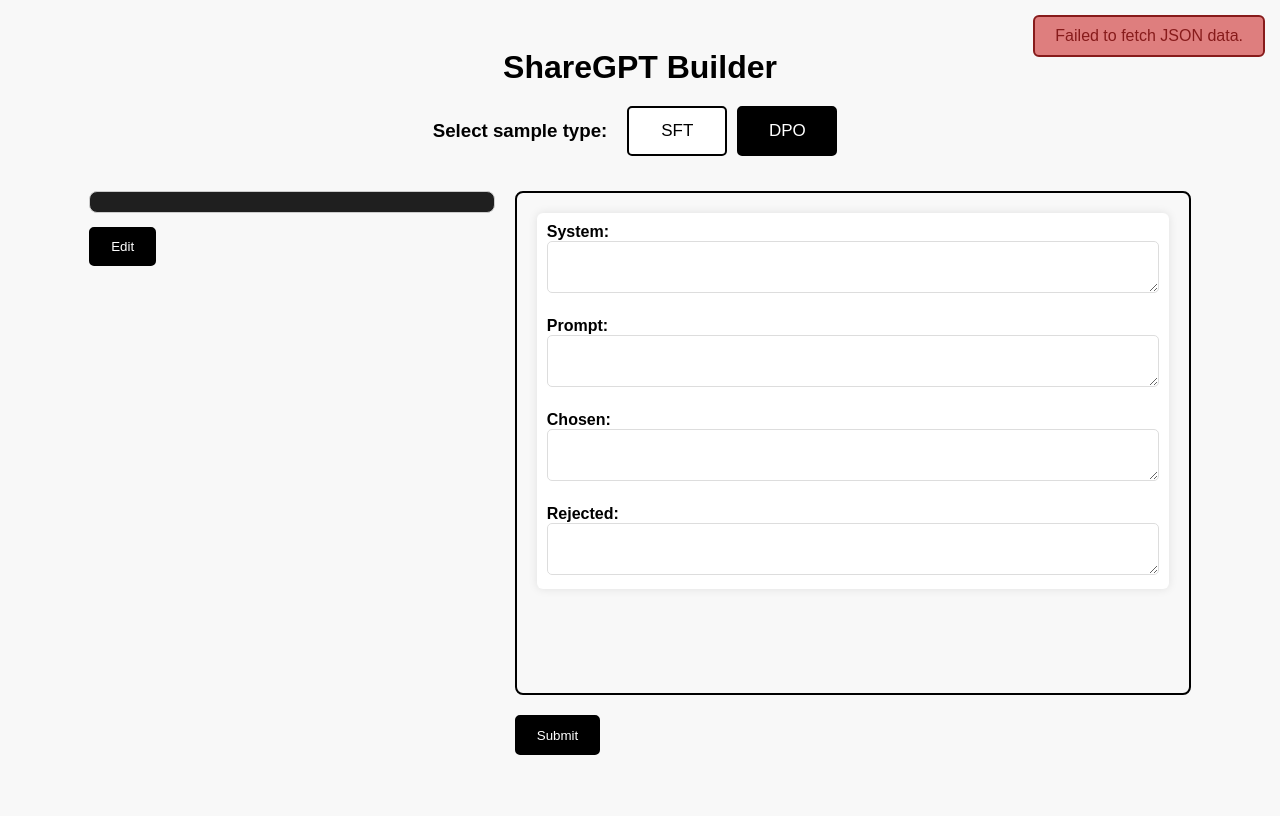
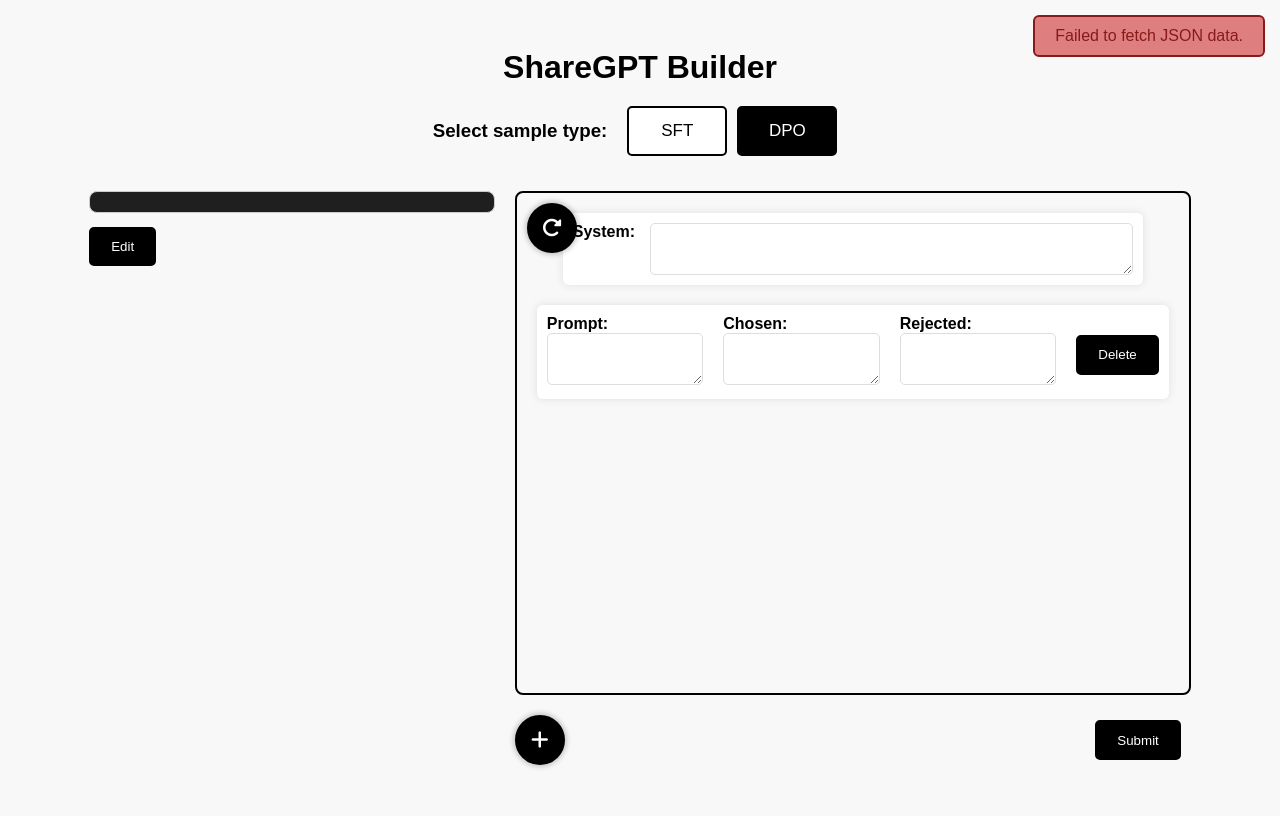
Before and after one commit to teknium1/ShareGPT-Builder, a Flask app: page / in a window 1280 px wide, after a click on "DPO". Run offline with Flask 2, Linux system fonts and the light colour scheme; data that the repository does not hold is empty.

Commit message:
Adding turns in DPO

```diff
--- a/app.py
+++ b/app.py
@@ -16,28 +16,44 @@
     system_prompt = clean_entry(request.form.get('system'))
     user_prompts = [clean_entry(prompt) for prompt in request.form.getlist('user[]')]
     gpt_responses = [clean_entry(response) for response in request.form.getlist('gpt[]')]
+
     data_to_append = {
         'conversations': [{'from': 'system', 'value': system_prompt}],
         'source': 'manual'
     }
+
     for user_prompt, gpt_response in zip(user_prompts, gpt_responses):
         data_to_append['conversations'].extend([
             {'from': 'human', 'value': user_prompt},
             {'from': 'gpt', 'value': gpt_response}
         ])
+
     addJsonData('./sft_data.json', data_to_append)
+
     return redirect(url_for('index', active_tab='sft'))
 
 @app.route('/dpo', methods=['POST'])
 def dpo_form():
+    system_prompt = clean_entry(request.form.get('system'))
+    prompts = request.form.getlist('prompt')
+    chosen_responses = request.form.getlist('chosen')
+    rejected_responses = request.form.getlist('rejected')
+
     data_to_append = {
-        'system': clean_entry(request.form.get('system')),
-        'question': clean_entry(request.form.get('prompt')),
-        'chosen': clean_entry(request.form.get('chosen')),
-        'rejected': clean_entry(request.form.get('rejected')),
+        'system': system_prompt,
+        'conversations': [],
         'source': 'manual'
     }
+
+    for prompt, chosen, rejected in zip(prompts, chosen_responses, rejected_responses):
+        data_to_append['conversations'].append({
+            'prompt': clean_entry(prompt),
+            'chosen': clean_entry(chosen),
+            'rejected': clean_entry(rejected)
+        })
+
     addJsonData('./dpo_data.json', data_to_append)
+
     return "Success", 200
 
 def addJsonData(file_path, data_to_append):
@@ -59,7 +75,7 @@
             return jsonify(json.load(file))
     else:
         with open(file_path, 'w', encoding='utf-8') as file:
-            json.dump(request.get_json(), file, indent=4)
+            json.dump(request.get_json(), file, indent=4, sort_keys=False)
         return jsonify({'message': f'{type.upper()} data updated successfully'})
 
 if __name__ == '__main__':
--- a/static/script.js
+++ b/static/script.js
@@ -12,9 +12,20 @@
     e.preventDefault();
     const form = document.getElementById(tabName === 'sft' ? 'sftForm' : 'dpoForm');
     const formElements = form.elements;
-    const allFieldsFilled = Array.from(formElements).every(el => el.tagName !== 'TEXTAREA' || el.value.trim() !== '');
+    const allFieldsFilled = Array.from(formElements).every(el => {
+        if (el.tagName === 'TEXTAREA') {
+            if (el.id === 'system') {
+                return true;
+            } else {
+                return el.value.trim() !== '';
+            }
+        }
+        return true;
+    });
 
-    if (tabName === 'sft' && document.getElementsByClassName('turn').length <= 1) {
+    const turns = document.getElementById(tabName + 'Turns');
+    const turnElements = turns.getElementsByClassName('turn');
+    if (turnElements.length  === 0) {
         showToast("Please add at least one turn.", 'error');
         return;
     }
@@ -26,10 +37,7 @@
         })
         .then(response => {
             if (response.ok) {
-                form.reset();
-                if (tabName === 'sft') {
-                    resetSFTForm();
-                }
+                resetForm(tabName);
                 openJsonModal(tabName);
                 showToast("Submitted successfully!", 'success');
             } else {
@@ -42,12 +50,17 @@
     }
 }
 
-function resetSFTForm() {
-    const turns = document.getElementById('turns');
+function resetForm(formType) {
+    const form = document.getElementById(formType === 'sft' ? 'sftForm' : 'dpoForm');
+    const turns = document.getElementById(formType + 'Turns');
     const turnElements = turns.getElementsByClassName('turn');
+
+    form.reset()
     while (turnElements.length > 1) {
         turnElements[turnElements.length - 1].remove();
     }
+
+    showToast("Form Resetted", 'success')
 }
 
 function openTab(tabName) {
@@ -68,10 +81,12 @@
 
 document.getElementById("defaultOpen").click();
 
-function addTurn() {
-    const turns = document.getElementById('turns');
+function addTurn(formType) {
+    const turns = document.getElementById(formType + 'Turns');
     const newTurn = document.createElement('div');
     newTurn.classList.add("turn");
+
+    if (formType === 'sft') {
         newTurn.innerHTML = `
             <div>
                 <label for="user">User:</label>
@@ -83,6 +98,24 @@
             </div>
             <button type="button" class="delete-turn" onclick="deleteTurn(this)">Delete</button>
         `;
+    } else {
+        newTurn.innerHTML = `
+            <div>
+                <label for="prompt">Prompt:</label>
+                <textarea id="prompt" name="prompt"></textarea>
+            </div>
+            <div>
+                <label for="chosen">Chosen:</label>
+                <textarea id="chosen" name="chosen"></textarea>
+            </div>
+            <div>
+                <label for="rejected">Rejected:</label>
+                <textarea id="rejected" name="rejected"></textarea>
+            </div>
+            <button type="button" class="delete-turn" onclick="deleteTurn(this)">Delete</button>
+        `;
+    }
+
     turns.appendChild(newTurn);
     turns.scrollTop = turns.scrollHeight;
 }
@@ -97,10 +130,12 @@
     const editJsonBtn = document.getElementById('editJsonBtn');
     const saveJsonBtn = document.getElementById('saveJsonBtn');
 
+    const propertyOrder = type === 'dpo' ? ['system', 'conversations', 'prompt', 'chosen', 'rejected', 'source'] : ['conversations', 'from', 'value', 'source'];
+
     try {
         const response = await fetch(`/${type}_data.json`);
         const data = await response.json();
-        jsonViewer.textContent = JSON.stringify(data, null, 2);
+        jsonViewer.textContent = JSON.stringify(data, propertyOrder, 2);
         hljs.highlightElement(jsonViewer);
 
         editJsonBtn.onclick = () => {
@@ -118,7 +153,7 @@
                     headers: {
                         'Content-Type': 'application/json'
                     },
-                    body: JSON.stringify(updatedData, null, 2)
+                    body: JSON.stringify(updatedData, propertyOrder, 2)
                 });
                 jsonViewer.contentEditable = false;
                 editJsonBtn.style.display = 'inline-block';
--- a/static/style.css
+++ b/static/style.css
@@ -48,6 +48,7 @@
 }
 
 .turns {
+    position: relative;
     display: flex;
     flex-direction: column;
     align-items: center;
@@ -124,7 +125,13 @@
     margin-right: 0; /* Remove right margin for the last button */
 }
 
-#add-turn-btn{
+.turns button:first-child{
+    position: absolute;
+    top: 10px;
+    left: 10px;
+}
+
+.button-container button:first-child, .turns button:first-child{
     width: 50px;
     height: 50px;
     display: flex;
--- a/templates/dpo_form.html
+++ b/templates/dpo_form.html
@@ -6,12 +6,14 @@
 <body>
     <div class="container">
         <form id="dpoForm" action="/dpo" method="POST" onsubmit="submitForm(event, 'dpo')">
-            <div class="turns" style="display: block;">
-                <div class="turn" style="flex-direction: column;">
-                    <div>
+            <div class="turns" id="dpoTurns">
+                <button type="button" onclick="resetForm('dpo')"><i class="fa-solid fa-rotate-right"></i></button>
+                <div class="system-container">
                     <label for="system">System:</label>
                     <textarea id="system" name="system"></textarea>
                 </div>
+
+                <div class="turn">
                     <div>
                         <label for="prompt">Prompt:</label>
                         <textarea id="prompt" name="prompt"></textarea>
@@ -20,15 +22,15 @@
                         <label for="chosen">Chosen:</label>
                         <textarea id="chosen" name="chosen"></textarea>
                     </div>
-                    <div id="rejections">
                     <div>
                         <label for="rejected">Rejected:</label>
                         <textarea id="rejected" name="rejected"></textarea>
                     </div>
-                    </div>
+                    <button type="button" class="delete-turn" onclick="deleteTurn(this)">Delete</button>
                 </div>
             </div>
             <div class="button-container">
+                <button type="button" id="add-turn-btn" onclick="addTurn('dpo')"><i class="fa-solid fa-plus"></i></button>
                 <input type="submit" value="Submit">
             </div>
         </form>
--- a/templates/sft_form.html
+++ b/templates/sft_form.html
@@ -6,7 +6,8 @@
 <body>
     <div class="container">
         <form id="sftForm" action="/sft" method="POST" onsubmit="submitForm(event, 'sft')">
-            <div class="turns" id="turns">
+            <div class="turns" id="sftTurns">
+                <button type="button" onclick="resetForm('sft')"><i class="fa-solid fa-rotate-right"></i></button>
                 <div class="system-container">
                     <label for="system">System:</label>
                     <textarea id="system" name="system"></textarea>
@@ -24,7 +25,7 @@
                 </div>
             </div>
             <div class="button-container">
-                <button type="button" id="add-turn-btn" onclick="addTurn()"><i class="fa-solid fa-plus"></i></button>
+                <button type="button" onclick="addTurn('sft')"><i class="fa-solid fa-plus"></i></button>
                 <input type="submit" value="Submit">
             </div>
         </form>
```
Lines whose indentation alone changed are shown as unchanged.
